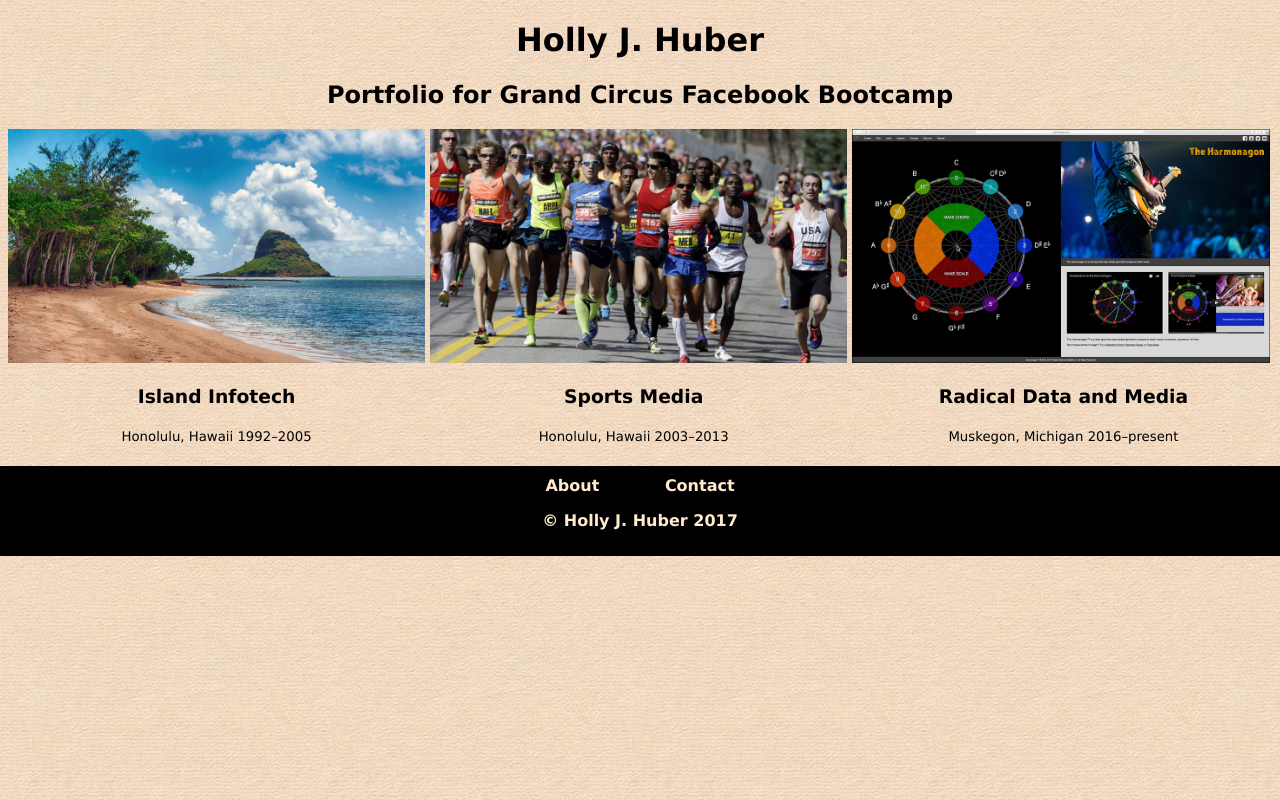
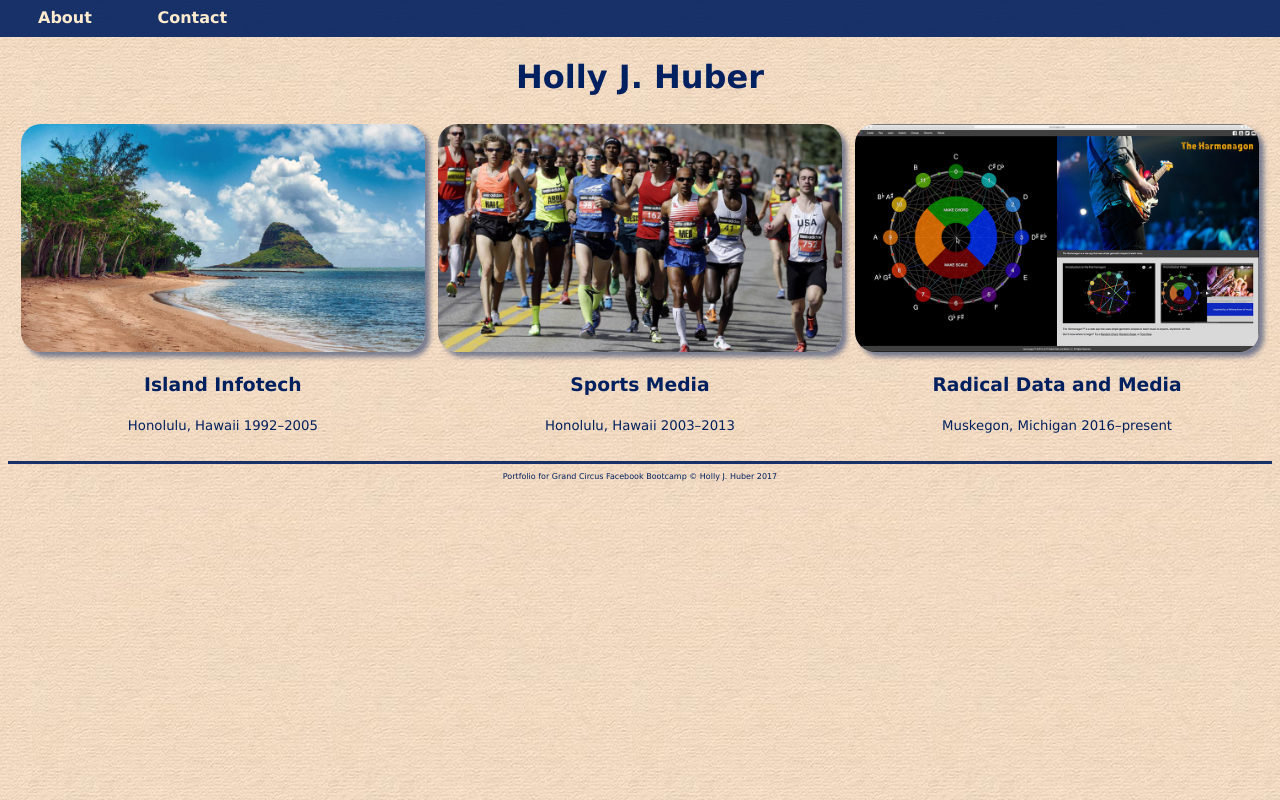
Before and after one commit to HollyJHuber/HuberPortfolio, a plain HTML site: page index.html in a window 1280 px wide. Drawn offline with Linux system fonts and the light colour scheme.

Commit message:
update: header, footer, images, move nav

```diff
--- a/css/styles.css
+++ b/css/styles.css
@@ -8,18 +8,19 @@ body{
 
 h1, h2, h3, h5, footer {
     text-align: center;
+    color: rgb(0,32,96);
 }
-
 h5{
     font-weight: normal;
 }
-.footer {
-    background-color: black;
+nav {
+    background-color: rgba(0,32,96,0.9);
     color: blanchedalmond;
     font-weight: bold;
     padding: 10px;
     width: 100%;
     margin-left:-10px;
+    margin-top: -10px;
     /* width and margin-left are too ensure black footer covers right-edge to left-edge without parchment bacgkround */
 }
 
@@ -30,19 +31,24 @@ nav a{
 /*    ^ removes underlines from links*/
 }
 
+.column{
+    margin: 0.5%;
+}
+
 #colLeft{
     float: left;
-    width: 33%;
+    width: 32%;
+    margin-left: 1%;
 }
 
 #colCenter{
     float: left;
-    width: 33%;
+    width: 32%;
 }
 
 #colRight{
-    float: right;
-    width: 33%;
+    float: left;
+    width: 32%;
 }
 
 .clearfix{
@@ -50,3 +56,19 @@ nav a{
     clear:both;
 
 }
+
+.column img{
+    width: 100%;
+    border-radius: 20px;
+    box-shadow: 5px 5px 5px rgba(0,32,96,0.5);
+}
+
+footer p{
+    font-size: .5em;
+    margin-top: 8px;
+}
+
+#divider{
+    height: 3px;
+    background-color: rgba(0,32,96,0.9);
+}
--- a/index.html
+++ b/index.html
@@ -3,33 +3,37 @@
 
     <head>
         <title>Holly J. Huber Portfolio</title>
-        <link href="css/styles.css" type="text/css" rel="stylesheet">
+        <link href="css/styles.css" type="text/css" rel="stylesheet" />
     </head>
     <body>
 
     <header>
+        <nav>
+            <a href="">About</a>
+            <a href="">Contact</a>
+        </nav>
         <h1>Holly J. Huber</h1>
-        <h2>Portfolio for Grand Circus Facebook Bootcamp</h2>
     </header>
 
 <!-- homepage content goes here -->
 
+        <div id="colLeft" class="column">
+            <img src="images/IslandInfoTech.jpg" alt="Hawaii beach and tropical island" />
 
-        <img src="images/IslandInfoTech.jpg" alt="Hawaii beach and tropical island" width=33% />
-        <img src="images/SportsMediaPro.jpg" alt="Boston Marathon runners" width=33% />
-        <img src="images/RadicalLLC.jpg" alt="The Harmonagon App website screenshot" width=33% />
-
-        <div id="colLeft" class="column">
             <h3>Island Infotech</h3>
             <h5>Honolulu, Hawaii 1992–2005</h5>
         </div>
 
          <div id="colCenter" class="column">
+             <img src="images/SportsMediaPro.jpg" alt="Boston Marathon runners" />
+
             <h3>Sports Media</h3>
             <h5>Honolulu, Hawaii 2003–2013</h5>
         </div>
 
         <div id="colRight" class="column">
+            <img src="images/RadicalLLC.jpg" alt="The Harmonagon App website screenshot" />
+
             <h3>Radical Data and Media</h3>
             <h5>Muskegon, Michigan 2016–present</h5>
         </div>
@@ -39,12 +43,9 @@
 <!-- end homepage content -->
 
         <footer>
+            <div id="divider"></div>
             <div class="footer">
-                <nav>
-                    <a href="">About</a>
-                    <a href="">Contact</a>
-                </nav>
-                <p>&copy; Holly J. Huber 2017</p>
+                <p>Portfolio for Grand Circus Facebook Bootcamp &copy; Holly J. Huber 2017</p>
             </div>
         </footer>
     </body>
```
